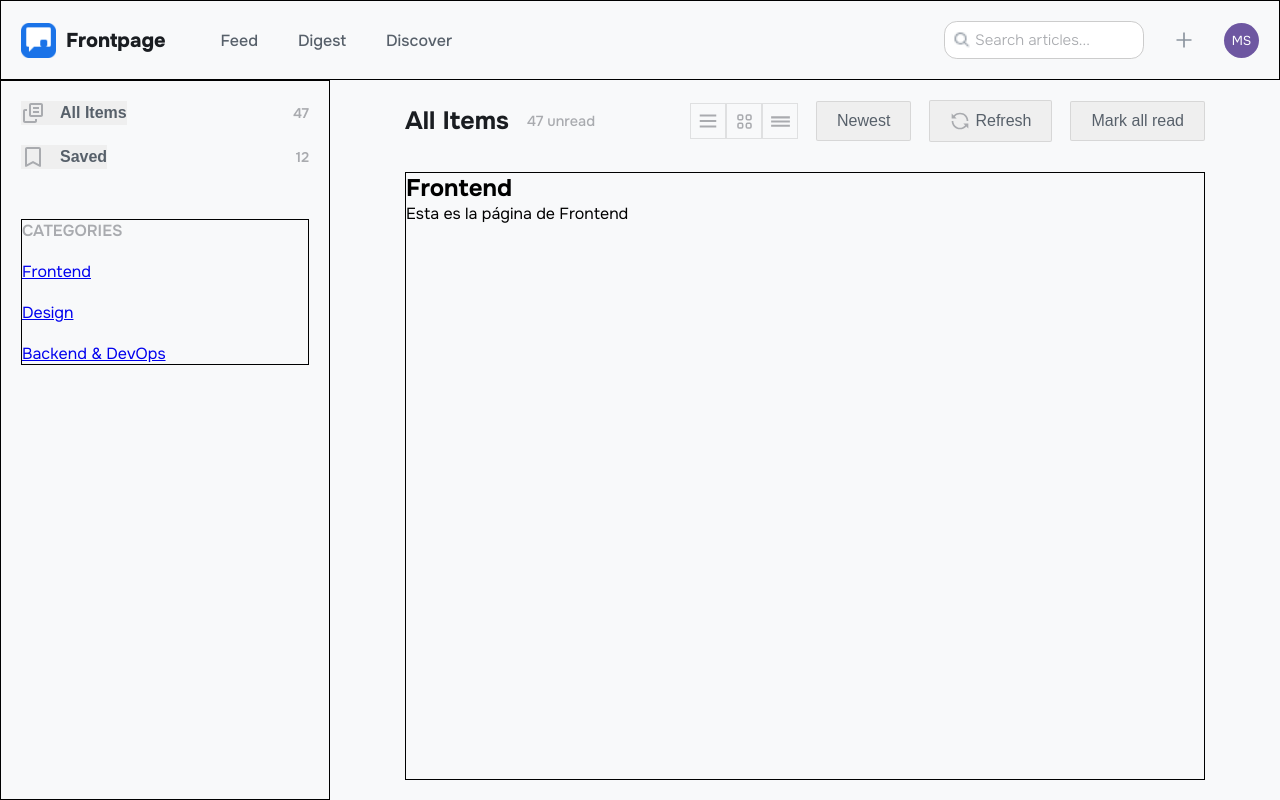
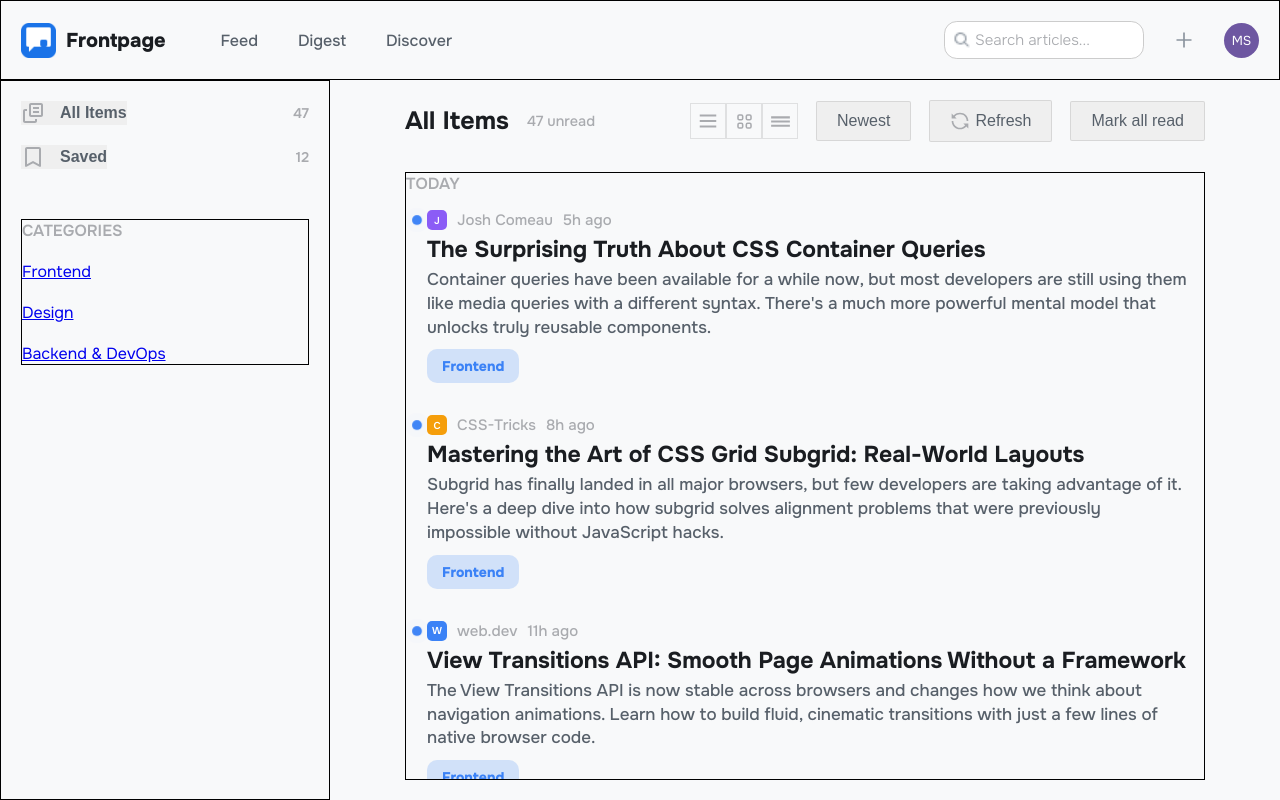
Before and after one commit to TheLuuiis/RSS-Feed, a React (Vite) app: page / in a window 1280 px wide. Built offline with nearby package versions, Linux system fonts and the light colour scheme.

Commit message:
Implementación de cards dinamicas para el page de Frontend

```diff
--- a/src/components/Main.jsx
+++ b/src/components/Main.jsx
@@ -14,7 +14,7 @@ const Main = () => {
                 <div className="option__main">
                     <div className="icon__organize">
                         <div className="icon">
-                            <svg  xmlns="http://www.w3.org/2000/svg" width={22} height={22} fill={"#A9ABAF"} viewBox={"0 0 24 24"}><path d="M3 5h18v2H3zm0 6h18v2H3zm0 6h18v2H3z"></path></svg>
+                            <svg xmlns="http://www.w3.org/2000/svg" width={22} height={22} fill={"#A9ABAF"} viewBox={"0 0 24 24"}><path d="M3 5h18v2H3zm0 6h18v2H3zm0 6h18v2H3z"></path></svg>
                         </div>
                         <div className="icon">
                             <svg fill="#A9ABAF" width="25" height="25" viewBox="-4 -4 24 24" role="presentation" className="_1reo15vq _18m915vq _syaz1r31 _lcxvglyw _s7n4yfq0 _vc881r31 _1bsb1ejb _4t3i1ejb"><path d="M5.5 11a.5.5 0 0 0-.5-.5H3a.5.5 0 0 0-.5.5v2a.5.5 0 0 0 .5.5h2a.5.5 0 0 0 .5-.5zm8 0a.5.5 0 0 0-.5-.5h-2a.5.5 0 0 0-.5.5v2a.5.5 0 0 0 .5.5h2a.5.5 0 0 0 .5-.5zm-8-8a.5.5 0 0 0-.5-.5H3a.5.5 0 0 0-.5.5v2a.5.5 0 0 0 .5.5h2a.5.5 0 0 0 .5-.5zm8 0a.5.5 0 0 0-.5-.5h-2a.5.5 0 0 0-.5.5v2a.5.5 0 0 0 .5.5h2a.5.5 0 0 0 .5-.5zM7 13a2 2 0 0 1-2 2H3a2 2 0 0 1-2-2v-2a2 2 0 0 1 2-2h2a2 2 0 0 1 2 2zm8 0a2 2 0 0 1-2 2h-2a2 2 0 0 1-2-2v-2a2 2 0 0 1 2-2h2a2 2 0 0 1 2 2zM7 5a2 2 0 0 1-2 2H3a2 2 0 0 1-2-2V3a2 2 0 0 1 2-2h2a2 2 0 0 1 2 2zm8 0a2 2 0 0 1-2 2h-2a2 2 0 0 1-2-2V3a2 2 0 0 1 2-2h2a2 2 0 0 1 2 2z"></path></svg>
@@ -25,14 +25,18 @@ const Main = () => {
                     </div>
                     <button>Newest</button>
                     <button>
-                        <svg  xmlns="http://www.w3.org/2000/svg" width={20} height={20} fill={"#A9ABAF"} viewBox={"0 0 24 24"}><path d="M18.13 17.13c-.15.18-.31.36-.48.52-.73.74-1.59 1.31-2.54 1.71-1.97.83-4.26.83-6.23 0-.95-.4-1.81-.98-2.54-1.72a7.8 7.8 0 0 1-1.71-2.54c-.42-.99-.63-2.03-.63-3.11H2c0 1.35.26 2.66.79 3.89.5 1.19 1.23 2.26 2.14 3.18s1.99 1.64 3.18 2.14c1.23.52 2.54.79 3.89.79s2.66-.26 3.89-.79c1.19-.5 2.26-1.23 3.18-2.14.17-.17.32-.35.48-.52L22 20.99v-6h-6l2.13 2.13Zm.94-12.2a9.9 9.9 0 0 0-3.18-2.14 10.12 10.12 0 0 0-7.79 0c-1.19.5-2.26 1.23-3.18 2.14-.17.17-.32.35-.48.52L1.99 3v6h6L5.86 6.87c.15-.18.31-.36.48-.52.73-.74 1.59-1.31 2.54-1.71 1.97-.83 4.26-.83 6.23 0 .95.4 1.81.98 2.54 1.72.74.73 1.31 1.59 1.71 2.54.42.99.63 2.03.63 3.11h2c0-1.35-.26-2.66-.79-3.89-.5-1.19-1.23-2.26-2.14-3.18Z"></path></svg>
+                        <svg xmlns="http://www.w3.org/2000/svg" width={20} height={20} fill={"#A9ABAF"} viewBox={"0 0 24 24"}><path d="M18.13 17.13c-.15.18-.31.36-.48.52-.73.74-1.59 1.31-2.54 1.71-1.97.83-4.26.83-6.23 0-.95-.4-1.81-.98-2.54-1.72a7.8 7.8 0 0 1-1.71-2.54c-.42-.99-.63-2.03-.63-3.11H2c0 1.35.26 2.66.79 3.89.5 1.19 1.23 2.26 2.14 3.18s1.99 1.64 3.18 2.14c1.23.52 2.54.79 3.89.79s2.66-.26 3.89-.79c1.19-.5 2.26-1.23 3.18-2.14.17-.17.32-.35.48-.52L22 20.99v-6h-6l2.13 2.13Zm.94-12.2a9.9 9.9 0 0 0-3.18-2.14 10.12 10.12 0 0 0-7.79 0c-1.19.5-2.26 1.23-3.18 2.14-.17.17-.32.35-.48.52L1.99 3v6h6L5.86 6.87c.15-.18.31-.36.48-.52.73-.74 1.59-1.31 2.54-1.71 1.97-.83 4.26-.83 6.23 0 .95.4 1.81.98 2.54 1.72.74.73 1.31 1.59 1.71 2.54.42.99.63 2.03.63 3.11h2c0-1.35-.26-2.66-.79-3.89-.5-1.19-1.23-2.26-2.14-3.18Z"></path></svg>
                         Refresh
                     </button>
                     <button>Mark all read</button>
                 </div>
             </div>
+
             <div className="container__home">
-                <Outlet />
+                <h3>Today</h3>
+                <div className="container__content">
+                    <Outlet />
+                </div>
             </div>
         </main>
     );
--- a/src/css/components/Main.css
+++ b/src/css/components/Main.css
@@ -5,6 +5,7 @@
     display: flex;
     padding: 20px 75px 20px;
     flex-direction: column;
+    overflow: hidden;
 }
 
 .options__main {
@@ -78,9 +79,36 @@
     border: 1px solid rgba(0, 0, 0, 0.1);
 }
 
-/* Container Home */
 .container__home {
     width: 100%;
-    height: 100%;
+    flex: 1;
+    min-height: 0;
+    display: flex;
+    flex-direction: column;
     border: 1px solid black;
+    overflow: hidden;
 }
+
+.container__home h3 {
+    color: var(--grayishBlue);
+    font-size: 16px;
+    font-weight: 600;
+    text-align: start;
+    text-transform: uppercase;
+    flex-shrink: 0;
+}
+
+.container__content {
+    flex: 1;
+    min-height: 0;
+    overflow-y: auto;
+    overflow-x: hidden;
+    scrollbar-width: none;
+    -ms-overflow-style: none;
+}
+
+.container__content::-webkit-scrollbar {
+    width: 0;
+    height: 0;
+    display: none;
+}
--- a/src/css/globals.css
+++ b/src/css/globals.css
@@ -29,19 +29,22 @@ html,
 body,
 #root {
     height: 100%;
+    overflow: hidden;
 }
 
 body {
     font-family: var(--fontFamily);
     background-color: var(--backgroundWhite);
+    overflow: hidden;
 }
 
 .app {
     width: 100%;
-    min-height: 100dvh;
+    height: 100dvh;
     display: flex;
     flex-direction: column;
     background-color: var(--backgroundWhite);
+    overflow: hidden;
 }
 
 .container {
@@ -49,4 +52,5 @@ body {
     flex: 1;
     min-height: 0;
     display: flex;
+    overflow: hidden;
 }
--- a/src/css/pages/Frontend.css
+++ b/src/css/pages/Frontend.css
@@ -0,0 +1,130 @@
+:root {
+    --smashing: #EF4444;
+    --cloudflare: #F59E0B;
+    --willison: #1a1a1a;
+    --josh: #8B5CF6;
+    --figma: #1a1a1a;
+    --backgroundTagFront: #3B82F6;
+}
+
+.container__frontend {
+    gap: 30px;
+    width: 100%;
+    display: flex;
+    padding: 15px 15px 0px 20px;
+    flex-direction: column;
+}
+
+.card__frontend {
+    width: 100%;
+    max-width: 1010px;
+    height: auto;
+    display: flex;
+    flex-direction: column;
+    cursor: pointer;
+    border: 1px solid transparent;
+    border-radius: 16px;
+    transition: .2s ease-in-out;
+}
+
+.card__frontend:hover {
+    border: 1px solid transparent;
+    transform: translateX(10px);
+    background-color: rgba(0, 0, 0, 0.1);
+}
+
+.date__front {
+    gap: 10px;
+    width: 100%;
+    height: auto;
+    display: flex;
+    justify-content: start;
+    align-items: center;
+    margin: 0px 0px 5px;
+}
+
+.avatar {
+    width: 20px;
+    height: 20px;
+    display: flex;
+    font-size: 10px;
+    font-weight: 600;
+    color: var(--textWhite);
+    justify-content: center;
+    align-items: center;
+    cursor: default;
+    border: none;
+    border-radius: 5px;
+    background-color: var(--smashing);
+    position: relative;
+    overflow: visible;
+}
+
+.avatar::before {
+    content: "";
+    position: absolute;
+    top: 50%;
+    right: calc(100% + 5px);
+    width: 10px;
+    height: 10px;
+    border-radius: 50%;
+    background-color: #3B82F6;
+    transform: translateY(-50%) scale(0.8);
+    animation: avatarPulse 1.6s ease-in-out infinite;
+    box-shadow: 0 0 0 0 rgba(59, 130, 246, 0.35);
+    pointer-events: none;
+}
+
+@keyframes avatarPulse {
+    0% {
+        opacity: 0.45;
+        transform: translateY(-50%) scale(0.8);
+        box-shadow: 0 0 0 0 rgba(59, 130, 246, 0.35);
+    }
+
+    50% {
+        opacity: 1;
+        transform: translateY(-50%) scale(1);
+        box-shadow: 0 0 0 8px rgba(59, 130, 246, 0);
+    }
+
+    100% {
+        opacity: 0.45;
+        transform: translateY(-50%) scale(0.8);
+        box-shadow: 0 0 0 0 rgba(59, 130, 246, 0);
+    }
+}
+
+.date__front h4,
+.date__front span {
+    color: var(--grayishBlue);
+    font-size: 15px;
+    font-weight: 500;
+}
+
+.card__frontend h2 {
+    color: var(--textBlack);
+    font-size: 23px;
+    font-weight: 700;
+    text-align: start;
+    margin: 0px 0px 4px;
+}
+
+.card__frontend p {
+    color: var(--textGrey);
+    font-size: 17px;
+    font-weight: 500;
+    line-height: 1.4;
+    margin: 0px 0px 10px;
+}
+
+.tag {
+    color: var(--backgroundTagFront);
+    font-size: 14px;
+    font-weight: 800;
+    text-align: center;
+    padding: 8px 15px;
+    align-self: flex-start;
+    border-radius: 10px;
+    background-color: rgba(59, 130, 246, 0.2);
+}
--- a/src/pages/Frontend.jsx
+++ b/src/pages/Frontend.jsx
@@ -1,27 +1,27 @@
 import '../css/pages/Frontend.css';
-/*
+
 const frontendArticles = [
   {
     id: 1,
     avatar: "J",
-    avatarColor: "#F59E0B",
+    avatarColor: "#8B5CF6",
     source: "Josh Comeau",
     timeAgo: "5h ago",
     title: "The Surprising Truth About CSS Container Queries",
     description:
       "Container queries have been available for a while now, but most developers are still using them like media queries with a different syntax. There's a much more powerful mental model that unlocks truly reusable components.",
-    tag: "Frontend",
+    tagFront: "Frontend",
   },
   {
     id: 2,
     avatar: "C",
-    avatarColor: "#EF4444",
+    avatarColor: "#F59E0B",
     source: "CSS-Tricks",
     timeAgo: "8h ago",
     title: "Mastering the Art of CSS Grid Subgrid: Real-World Layouts",
     description:
       "Subgrid has finally landed in all major browsers, but few developers are taking advantage of it. Here's a deep dive into how subgrid solves alignment problems that were previously impossible without JavaScript hacks.",
-    tag: "Frontend",
+    tagFront: "Frontend",
   },
   {
     id: 3,
@@ -32,40 +32,58 @@ const frontendArticles = [
     title: "View Transitions API: Smooth Page Animations Without a Framework",
     description:
       "The View Transitions API is now stable across browsers and changes how we think about navigation animations. Learn how to build fluid, cinematic transitions with just a few lines of native browser code.",
-    tag: "Frontend",
+    tagFront: "Frontend",
   },
   {
     id: 4,
     avatar: "K",
-    avatarColor: "#8B5CF6",
+    avatarColor: "#3B82F6",
     source: "Kent C. Dodds",
     timeAgo: "1d ago",
     title: "Why I Stopped Using useEffect for Data Fetching (And What I Do Instead)",
     description:
       "After years of seeing the same mistakes repeated across codebases, it's time to talk about why useEffect is the wrong tool for data fetching and how modern patterns like React Query or server components solve this properly.",
-    tag: "Frontend",
+    tagFront: "Frontend",
   },
   {
     id: 5,
     avatar: "S",
-    avatarColor: "#F97316",
+    avatarColor: "#EF4444",
     source: "Smashing Magazine",
     timeAgo: "2h ago",
     title: "Practical Guide To Designing For Colorblind Users",
     description:
       "Color blindness affects roughly 8% of men and 0.5% of women worldwide. Yet most interfaces rely heavily on color to convey meaning, status, and hierarchy. Here's how to design interfaces that work for everyone without sacrificing visual richness.",
-    tag: "Frontend",
+    tagFront: "Frontend",
   },
-]; */
+];
 
 const Frontend = () => {
+  return (
+    <div className="container__frontend">
+      {frontendArticles.map((article) => (
+        <div className="card__frontend" key={article.id}>
+          <div className="date__front">
+            <div
+              className="avatar"
+              style={{ backgroundColor: article.avatarColor }}
+            >
+              {article.avatar}
+            </div>
 
-    return (
-        <div className="container__frontend">
-            <h2>Frontend</h2>
-            <p>Esta es la página de Frontend</p>
+            <h4>{article.source}</h4>
+            <span>{article.timeAgo}</span>
+          </div>
+          <h2>{article.title}</h2>
+          <p>{article.description}</p>
+
+          <div className="tag">
+            {article.tagFront}
+          </div>
         </div>
-    );
-}
+      ))}
+    </div>
+  );
+};
 
 export default Frontend;
```
